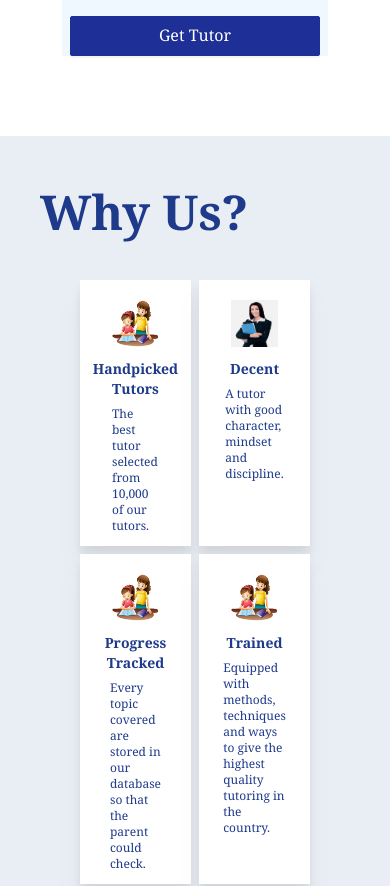
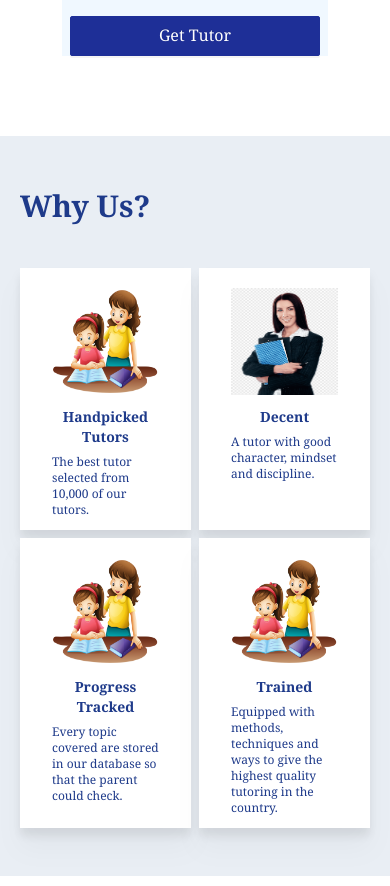
Before and after one commit to bekiTil/Temaribet-front-end-dev, a Next.js app in the folder TemariBet/nextjs-blog/: page / in a window 390 px wide. Shown: the part 3300-4186 px from the top of the page. Built offline with nearby package versions, Linux system fonts and the light colour scheme.

Commit message:
added a vertical divider on another page

```diff
--- a/TemariBet/nextjs-blog/components/Another.js
+++ b/TemariBet/nextjs-blog/components/Another.js
@@ -1,43 +1,25 @@
 import { Button, Col, Row } from "antd";
 import "antd/dist/antd.css";
+import Image from 'next/image'
+
 const Another = () => {
+
   return (
-    // <Row gutter={[8, 8]}>
-    //     <Col xs={24} xl={12}>
-    //         <div class=" px-32  justify-center">
-    //             <img src="https://www.creative-tim.com/learning-lab/tailwind-starter-kit/img/team-3-800x800.jpg" alt="..." class="rounded-full shadow-lg  max-w-full h-auto align-middle border-none" />
-    //         </div>
-
-    //     </Col>
-    //     <Col xs={24} xl={12}>
-    //         <div className="pt-6 pb-3">
-    //             <h1 className="text-7xl text-blue-900">We Prepare For Life.</h1>
-    //             <h1 className=" text-7xl text-white">Not just exam</h1>
-    //         </div>
-    //         <h3 className="text-2xl text-blue-900">
-    //             Top tutors from all over Addis Abeba
-    //             <br />
-    //             managed by Temaribet
-    //         </h3>
-    //         <br />
-    //         <div className="p-3 items-center"><Button style={{ background: "#1E2F97", borderColor: "#1E2F97" }} type="primary" size="large" shape="round">Get tutor</Button></div>
-
-    //     </Col>
-
-    // </Row>
 
     <section className="bg-white dark:bg-gray-800 font-serif">
       <div className="container px-12 py-16 mx-auto">
         <div className="items-center lg:flex">
-          <div className="flex items-center justify-center w-full mt-6 lg:mt-0 lg:w-1/2">
-            <img
-              className="w-full h-full max-w-md rounded-full"
-              src="https://www.creative-tim.com/learning-lab/tailwind-starter-kit/img/team-3-800x800.jpg"
-              alt="#"
+          <div className="flex items-center justify-center w-full mt-6 lg:mt-0 lg:w-2/5 lg:mr-8 lg:border-r-4">
+            <Image
+              className="w-full rounded-full"
+              src="/gettutor.jpg"
+              alt="young girl image"
+              width="450%"
+              height = {"450"}
             />
           </div>
 
-          <div className="w-full lg:w-1/2 ">
+          <div className="w-full lg:w-1/2">
             <div className="lg:max-w-lg mt-20 lg:mt-0">
               <h3 className="text-5xl text-center lg:text-left font-bold text-blue-900">
                 Get the perfect tutor
--- a/TemariBet/nextjs-blog/components/WhyUs.js
+++ b/TemariBet/nextjs-blog/components/WhyUs.js
@@ -3,9 +3,9 @@ import WhyUsComponent from "./child_components/WhyUsComponent.js";
 
 const WhyUs = () => {
     return (
-        <div className="bg-slate-200/75 px-10 py-12 my-20">
-            <header className="pt-1 pb-11 text-5xl text-blue-900 font-semibold font-serif">Why Us?</header>
-            <div className="mx-10">
+        <div className="bg-slate-200/75 md:px-10 py-12 my-20">
+            <header className="pt-1 pb-11 text-3xl md:text-5xl text-blue-900 font-semibold font-serif ml-5 lg:ml-0">Why Us?</header>
+            <div className="mx-5 md:mx-10">
                 <Row gutter={[8,8]} justify={"space-between"} >
                     <Col xs={12} xl={6} md={6}  >
                         <WhyUsComponent
```
Also changed, not shown: TemariBet/nextjs-blog/public/gettutor.jpg (added).
